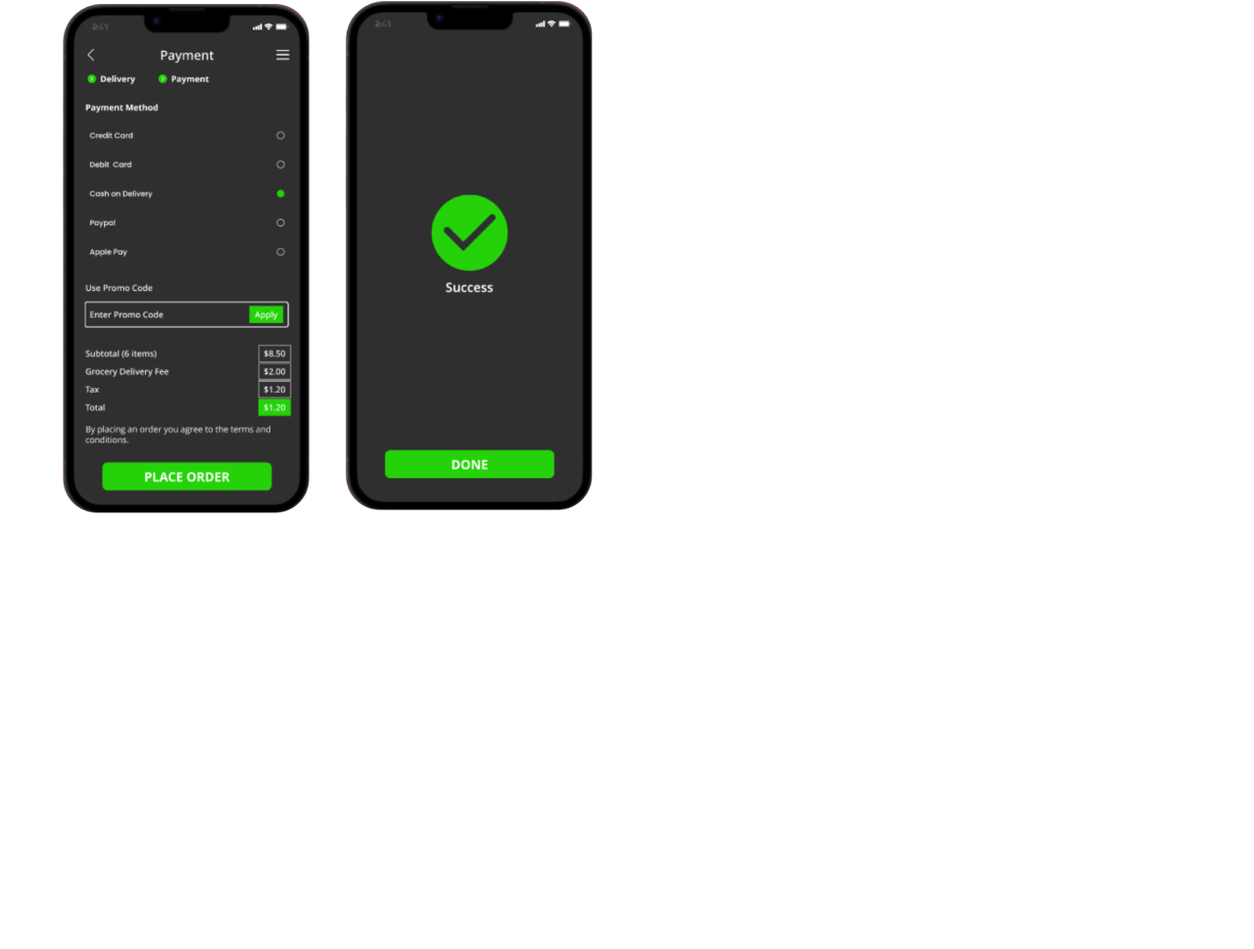
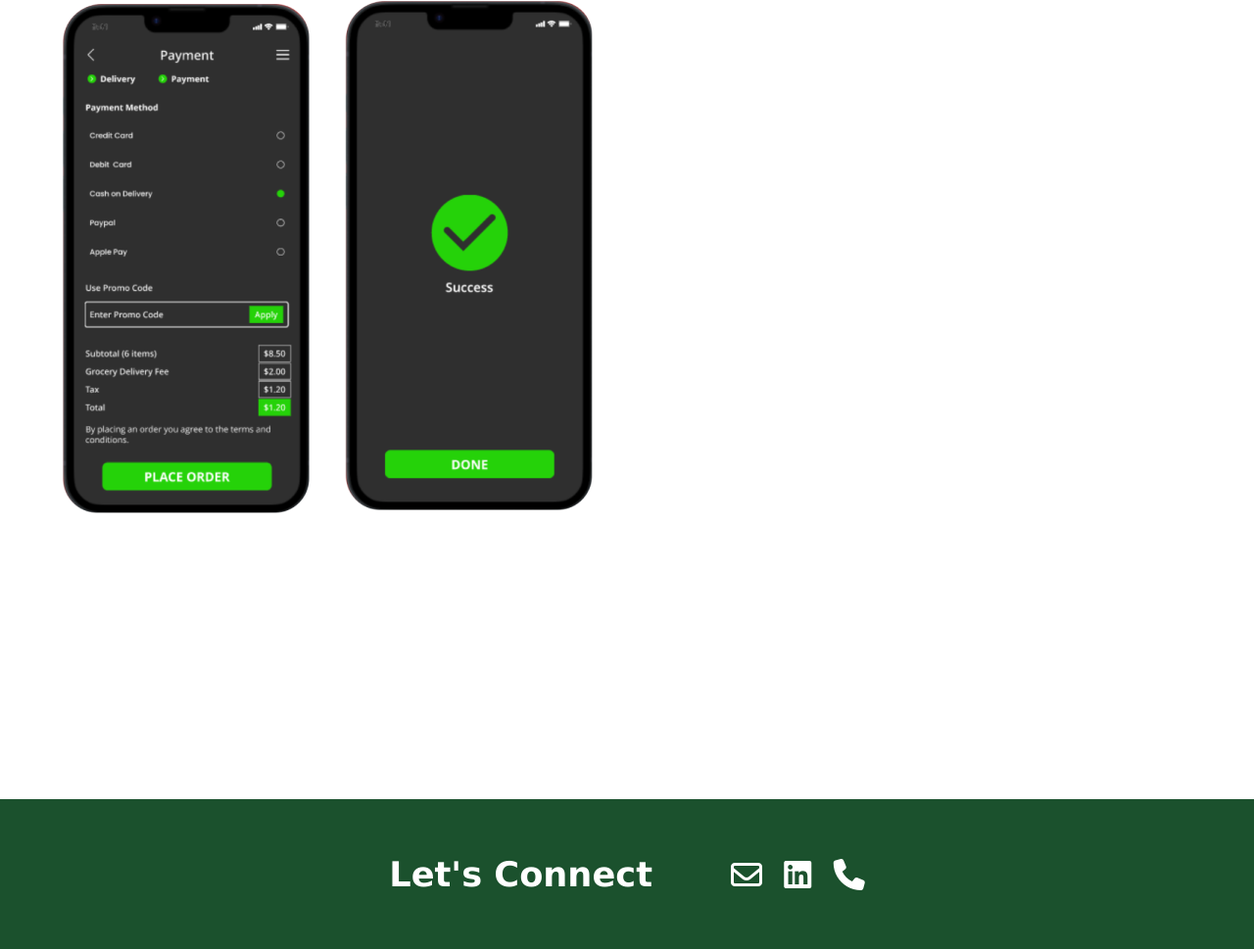
Before and after one commit to twmfg/aanu, a plain HTML site: page feedwell.html in a window 1280 px wide. Shown: the part 9480-10449 px from the top of the page at 98% size. Before the commit the page ends 10168 px from the top, so only its background shows below. Drawn offline with Linux system fonts and the light colour scheme.

Commit message:
Update feedwell.html

```diff
--- a/feedwell.html
+++ b/feedwell.html
@@ -195,5 +195,13 @@
         </div>
       </section>
     </div>
+        <footer>
+      <h2>Let's Connect</h2>
+      <div class="icons">
+        <i class="far fa-envelope"></i>
+        <i class="fab fa-linkedin"></i>
+        <i class="fas fa-phone"></i>
+      </div>
+    </footer>
   </body>
 </html>
```
